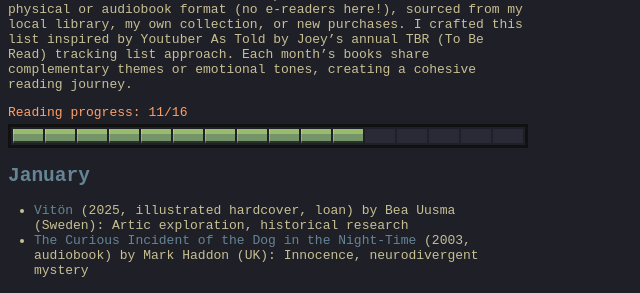
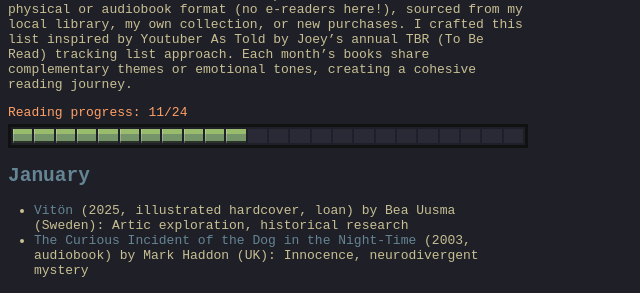
Before and after one commit to s-estay/s-estay.github.io, a Jekyll site: the page built from _posts/2026-01-01-to-be-read.md, in a window 1280 px wide. Shown: the part 166-459 px from the top of the page, without its empty margins (0-640 px from the left). Built offline with Jekyll 4.4.1, drawn with Linux system fonts in a browser that asks for light colours.

Commit message:
Fix reading target

```diff
--- a/_posts/2026-01-01-to-be-read.md
+++ b/_posts/2026-01-01-to-be-read.md
@@ -7,7 +7,7 @@ tags: [books]
 
 This year, my goal is to read two books every month - a mix of re-reads, penpal recommendations, unread gems from my bookshelf, sci-fi classics, Hugo and Nebula winners, non-fiction, and works in multiple languages. I’m intentionally shifting away from a US-centric focus to include more European voices. All books are in physical or audiobook format (no e-readers here!), sourced from my local library, my own collection, or new purchases. I crafted this list inspired by Youtuber As Told by Joey’s annual TBR (To Be Read) tracking list approach. Each month’s books share complementary themes or emotional tones, creating a cohesive reading journey.
 
-<div class="reading-progress" data-goal="16" data-count-linked-books="true">
+<div class="reading-progress" data-goal="24" data-count-linked-books="true">
   <div class="reading-progress-label">Reading progress: <span class="reading-progress-current">0</span>/<span class="reading-progress-goal">16</span></div>
   <div class="reading-progress-track" aria-hidden="true"></div>
 </div>
```
